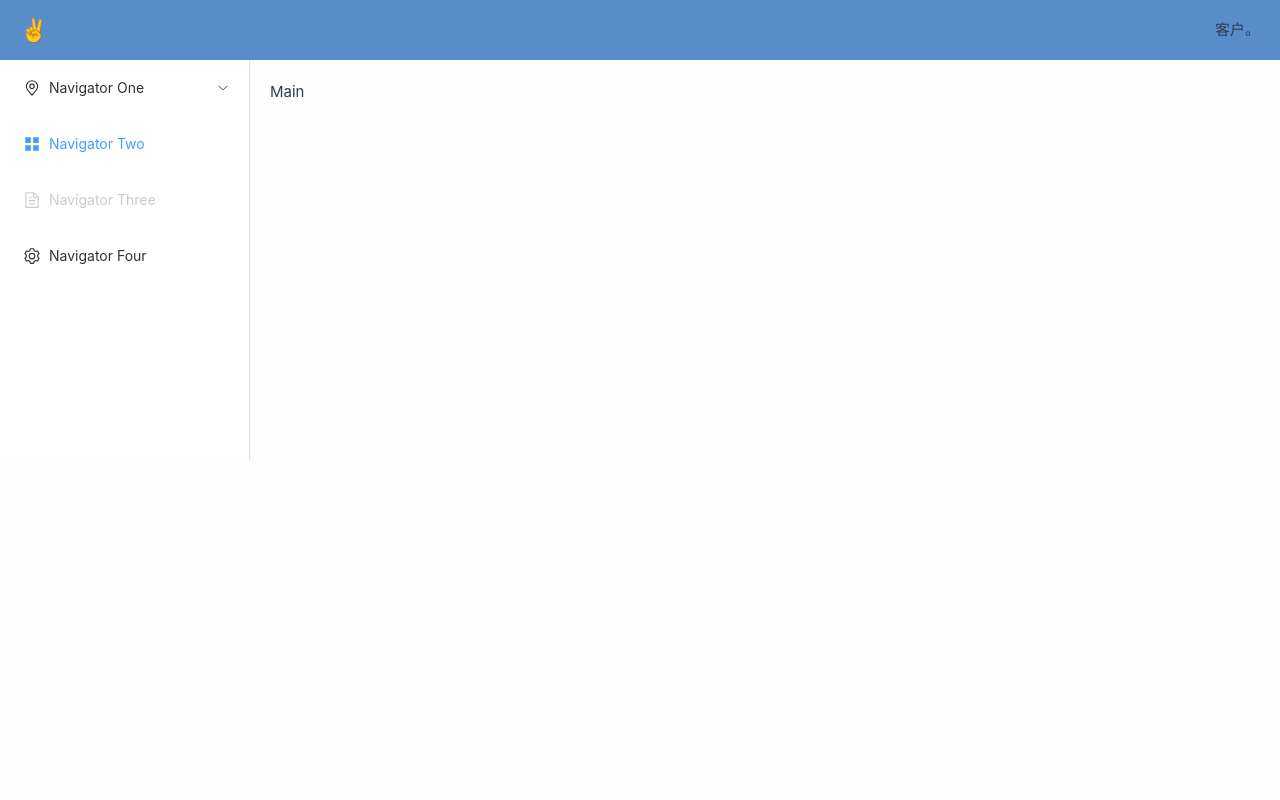
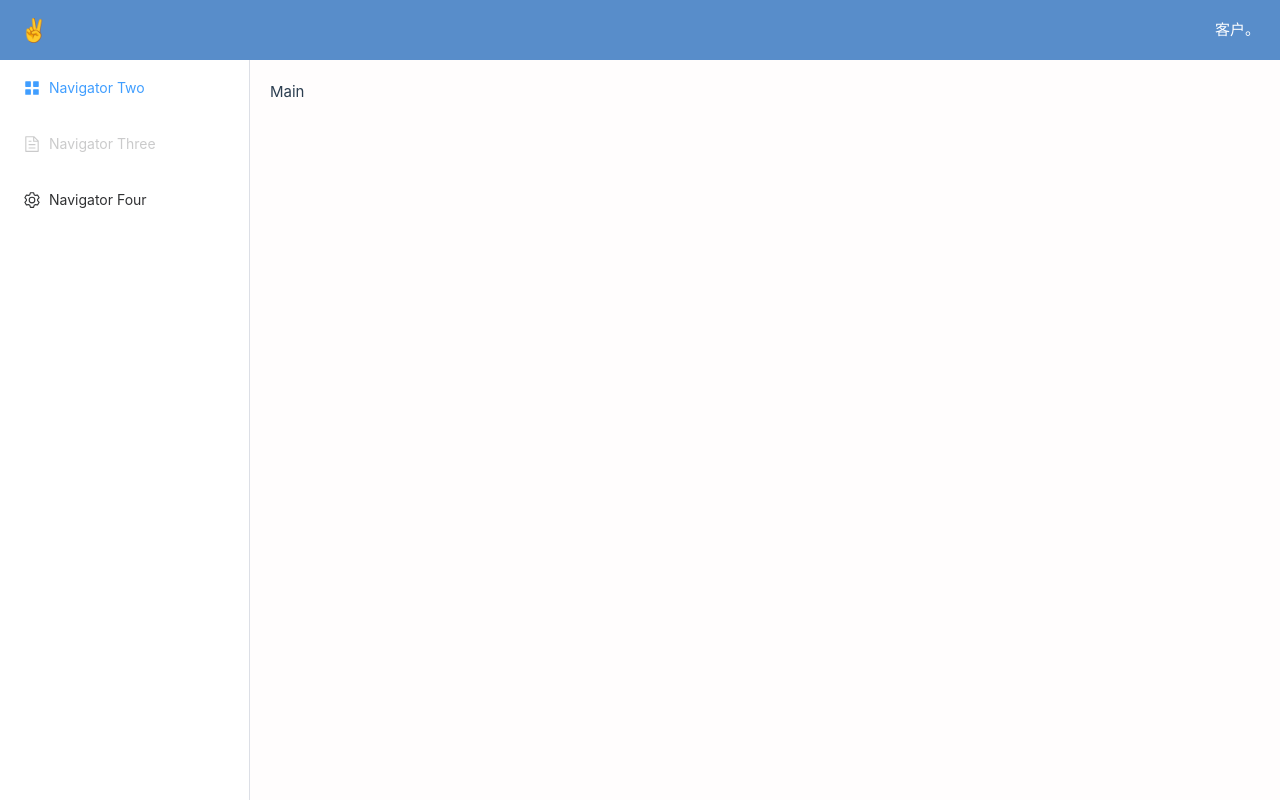
Before and after one commit to TAO233-JPG/db-manager, a Vue app: page / in a window 1280 px wide. Built offline with nearby package versions, Linux system fonts and the light colour scheme.

Commit message:
feat: 修改nav，app布局

```diff
--- a/components.d.ts
+++ b/components.d.ts
@@ -14,8 +14,6 @@ declare module '@vue/runtime-core' {
     ElMain: typeof import('element-plus/es')['ElMain']
     ElMenu: typeof import('element-plus/es')['ElMenu']
     ElMenuItem: typeof import('element-plus/es')['ElMenuItem']
-    ElMenuItemGroup: typeof import('element-plus/es')['ElMenuItemGroup']
-    ElSubMenu: typeof import('element-plus/es')['ElSubMenu']
     'HeaderContainer.component': typeof import('./src/components/header/HeaderContainer.component.vue')['default']
     HelloWorld: typeof import('./src/components/HelloWorld.vue')['default']
     IconCommunity: typeof import('./src/components/icons/IconCommunity.vue')['default']
--- a/src/App.vue
+++ b/src/App.vue
@@ -23,9 +23,14 @@ import HeaderContainer from "./components/header/HeaderContainer.component.vue";
 
 <style scoped lang="scss">
 .common-layout {
+  height: 100%;
   .header {
     background-color: #588dca;
-    color: var(--color-text);
+    color: #fff;
+  }
+  .el-container {
+    flex: 1;
+    height: 100%;
   }
 }
 </style>
--- a/src/components/nav/NavMenu.component.vue
+++ b/src/components/nav/NavMenu.component.vue
@@ -5,24 +5,6 @@
     @open="handleOpen"
     @close="handleClose"
   >
-    <el-sub-menu index="1">
-      <template #title>
-        <el-icon><location /></el-icon>
-        <span>Navigator One</span>
-      </template>
-      <el-menu-item-group>
-        <template #title><span>Group One</span></template>
-        <el-menu-item index="1-1">item one</el-menu-item>
-        <el-menu-item index="1-2">item two</el-menu-item>
-      </el-menu-item-group>
-      <el-menu-item-group title="Group Two">
-        <el-menu-item index="1-3">item three</el-menu-item>
-      </el-menu-item-group>
-      <el-sub-menu index="1-4">
-        <template #title><span>item four</span></template>
-        <el-menu-item index="1-4-1">item one</el-menu-item>
-      </el-sub-menu>
-    </el-sub-menu>
     <el-menu-item index="2">
       <el-icon><icon-menu /></el-icon>
       <template #title>Navigator Two</template>
@@ -59,6 +41,6 @@ const handleClose = (key: string, keyPath: string[]) => {
 <style>
 .el-menu-vertical-demo:not(.el-menu--collapse) {
   width: 100%;
-  min-height: 400px;
+  height: 100%;
 }
 </style>
--- a/src/router/index.ts
+++ b/src/router/index.ts
@@ -17,6 +17,11 @@ const router = createRouter({
       // which is lazy-loaded when the route is visited.
       component: () => import("../views/AboutView.vue"),
     },
+    {
+      path: "/login",
+      name: "login",
+      component: () => import("../view/LoginView.vue"),
+    },
   ],
 });
 
--- /dev/null
+++ b/src/views/LoginView.vue
@@ -0,0 +1,11 @@
+<template>
+  <div class="login"></div>
+</template>
+<script setup lang="ts"></script>
+<style scoped lang="scss">
+.login {
+  width: 100vw;
+  height: 100vh;
+  background-color: #2282fe;
+}
+</style>
```
